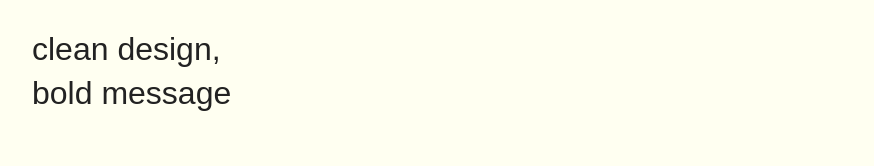
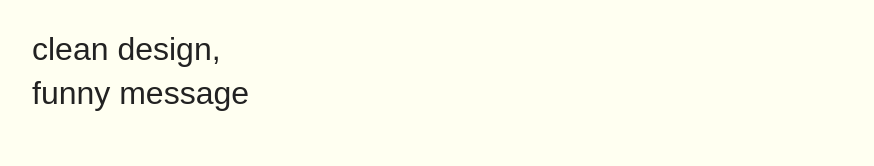
Before and after one commit to ilanaellison/ilana-website, a plain HTML site: page index.html in a window 1280 px wide. Shown: the top 166 px of the page, without its empty margins (8-882 px from the left). Drawn offline with nearby package versions, Linux system fonts and the light colour scheme.

Commit message:
header change

```diff
--- a/index.html
+++ b/index.html
@@ -23,7 +23,7 @@
         <!-- Add your site or application content here -->
         <body>
         <div class="quote">
-          <h2>clean design, <br>bold message</h2>
+          <h2>clean design, <br>funny message</h2>
         </div>
           <h1>i l a n a   e l l i s o n</h1>
 
```
